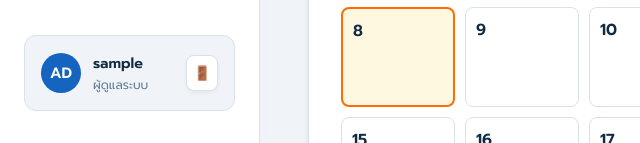
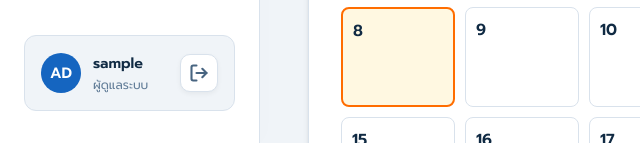
Before and after one commit to sanruepets/QueGroomingSanrue, a website: page dashboard.html in a window 1280 px wide. Shown: the part 657-800 px from the top of the page, 0-640 px from the left. Drawn offline with Linux system fonts and the light colour scheme; no server answers; sample sign-in values are in the browser's storage.

Commit message:
style: update logout icon to modern SVG

```diff
--- a/dashboard.html
+++ b/dashboard.html
@@ -67,8 +67,13 @@
           <h4 id="current-user">Admin</h4>
           <p>ผู้ดูแลระบบ</p>
         </div>
-        <button class="btn btn-sm btn-secondary" onclick="app.logout()" style="margin-left:auto; padding: 0.4rem;">
-          🚪
+        <button class="btn-logout" onclick="app.logout()" title="ออกจากระบบ">
+          <svg width="20" height="20" viewBox="0 0 24 24" fill="none" stroke="currentColor" stroke-width="2.5"
+            stroke-linecap="round" stroke-linejoin="round">
+            <path d="M9 21H5a2 2 0 0 1-2-2V5a2 2 0 0 1 2-2h4"></path>
+            <polyline points="16 17 21 12 16 7"></polyline>
+            <line x1="21" y1="12" x2="9" y2="12"></line>
+          </svg>
         </button>
       </div>
     </aside>
--- a/styles.css
+++ b/styles.css
@@ -216,6 +216,39 @@ body {
 .user-info p {
   font-size: 0.75rem;
   color: var(--text-light);
+}
+
+.btn-logout {
+  margin-left: auto;
+  width: 38px;
+  height: 38px;
+  display: flex;
+  align-items: center;
+  justify-content: center;
+  background: white;
+  border: 1px solid var(--border-color);
+  border-radius: 10px;
+  color: #486581;
+  cursor: pointer;
+  transition: all 0.2s ease;
+  box-shadow: 0 2px 5px rgba(0, 0, 0, 0.05);
+  padding: 0;
+}
+
+.btn-logout:hover {
+  background: #FFF5F5;
+  color: #C53030;
+  border-color: #FEB2B2;
+  transform: translateY(-1px);
+  box-shadow: 0 4px 8px rgba(197, 48, 48, 0.1);
+}
+
+.btn-logout svg {
+  transition: transform 0.2s ease;
+}
+
+.btn-logout:hover svg {
+  transform: translateX(2px);
 }
 
 /* Main Content */
```
